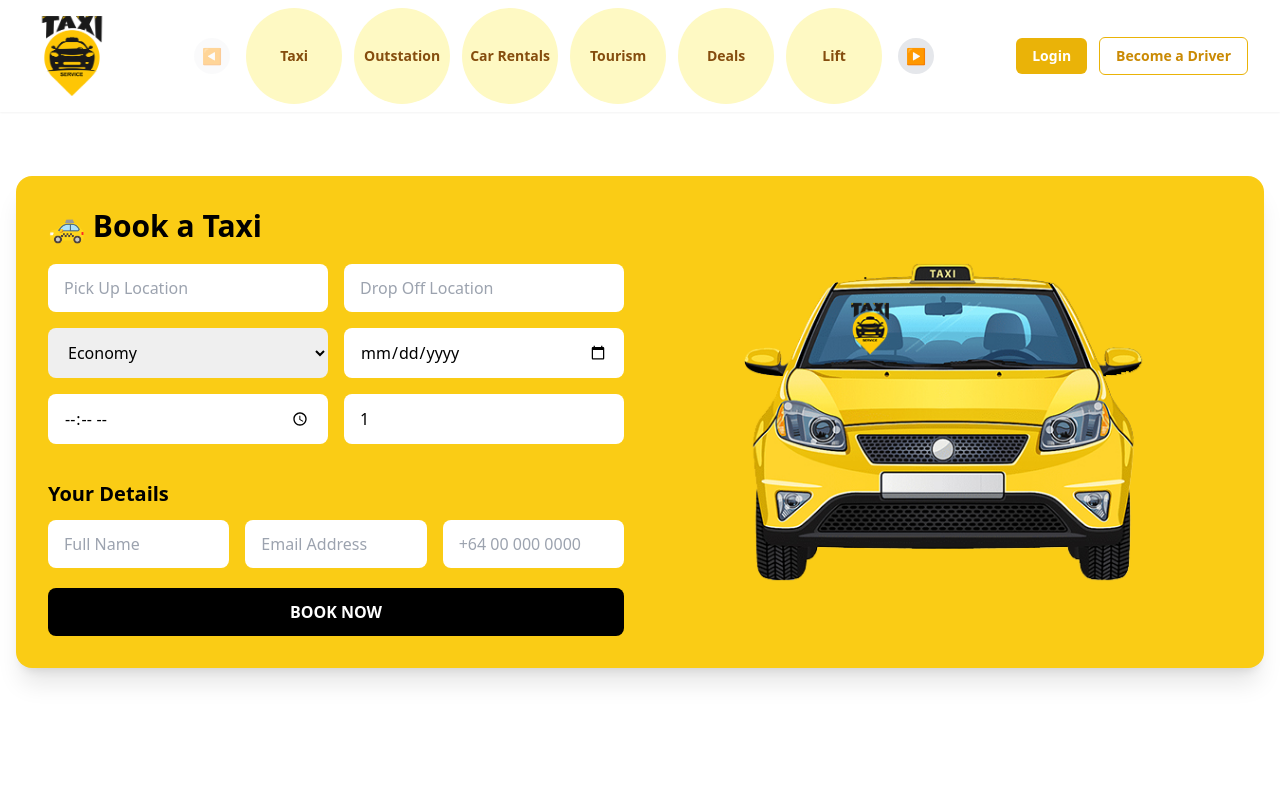
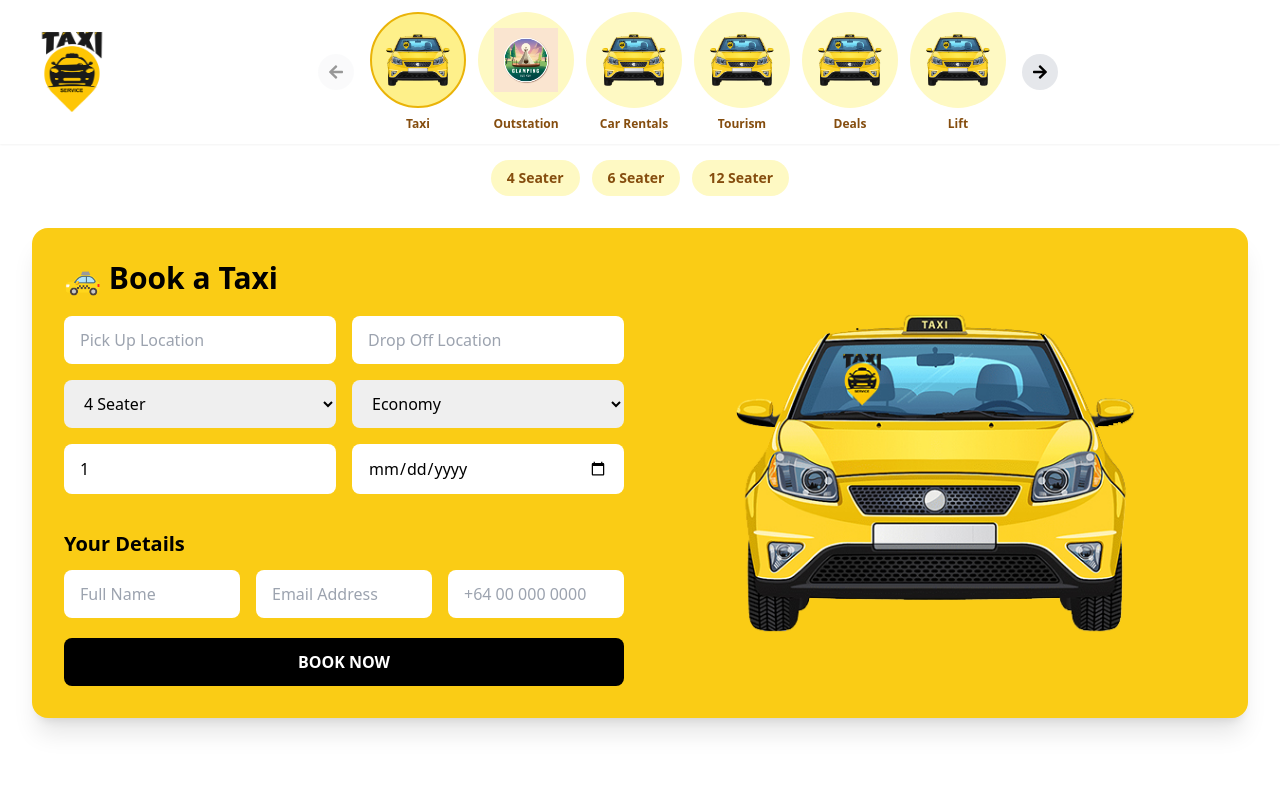
Before and after one commit to PiyushSharma8279/taxiservicenz, a React (Create React App) app: page / in a window 1280 px wide. Shown: the top 800 px of the page. Built offline with nearby package versions, Linux system fonts and the light colour scheme.

Commit message:
adding homeoptioms

```diff
--- a/src/App.js
+++ b/src/App.js
@@ -1,4 +1,4 @@
-import { useState } from 'react';
+
 import { BrowserRouter, Route, Routes } from 'react-router-dom';
 import HomePage from './Pages/HomePage';
 import { Login } from './Components/Home/Login';
--- a/src/Components/Header/Header.js
+++ b/src/Components/Header/Header.js
@@ -1,29 +1,38 @@
 import React, { useState } from "react";
 import { useNavigate } from "react-router-dom";
+import { FaArrowLeft, FaArrowRight } from "react-icons/fa";
 
-const DESKTOP_ITEM = 96; // px
+const DESKTOP_ITEM = 96;
 const GAP = 12;
 const DESKTOP_VISIBLE = 6;
 
 export default function Header({ onServiceChange }) {
   const [currentIndex, setCurrentIndex] = useState(0);
+  const [selectedService, setSelectedService] = useState("taxi");
   const navigate = useNavigate();
 
   const services = [
-    "Taxi",
-    "Outstation",
-    "Car Rentals",
-    "Tourism",
-    "Deals",
-    "Lift",
-    "Explore",
-    "Drivers",
-    "Events",
-    "Ambulance",
-    "Drink Drive",
+    { label: "Taxi", img: "/car.png" },
+    { label: "Outstation", img: "/outstation.jpg" },
+    { label: "Car Rentals", img: "/car.png" },
+    { label: "Tourism", img: "/car.png" },
+    { label: "Deals", img: "/car.png" },
+    { label: "Lift", img: "/car.png" },
+    { label: "Explore", img: "/car.png" },
+    { label: "Drivers", img: "/car.png" },
+    { label: "Events", img: "/car.png" },
+    { label: "Ambulance", img: "/car.png" },
+    { label: "Drink Drive", img: "/car.png" },
   ];
 
   const maxIndex = services.length - DESKTOP_VISIBLE;
+  const translateX = currentIndex * (DESKTOP_ITEM + GAP);
+
+  const handleServiceClick = (label) => {
+    const key = label.toLowerCase().replace(/\s+/g, "");
+    setSelectedService(key);
+    onServiceChange?.(key);
+  };
 
   const next = () => {
     if (currentIndex < maxIndex) setCurrentIndex((i) => i + 1);
@@ -33,54 +42,51 @@ export default function Header({ onServiceChange }) {
     if (currentIndex > 0) setCurrentIndex((i) => i - 1);
   };
 
-  const translateX = currentIndex * (DESKTOP_ITEM + GAP);
+  const isActive = (label) =>
+    selectedService === label.toLowerCase().replace(/\s+/g, "");
 
   return (
     <header className="sticky top-0 z-50 bg-white shadow-sm">
-      <nav className="max-w-7xl mx-auto px-4 sm:px-6 lg:px-8">
-        {/* MAIN CONTAINER */}
-        <div className="flex flex-col lg:flex-row gap-3 py-3 lg:items-center lg:h-28">
+      <nav className="max-w-7xl mx-auto px-4 sm:px-6 lg:px-8 py-4">
+        <div className="flex flex-col lg:flex-row gap-4 py-3 lg:items-center lg:h-28">
 
           {/* LOGO */}
+          <div className="flex justify-center lg:justify-start">
             <img
               src="/TaxiLogo.png"
               alt="Taxi Logo"
               className="h-10 w-16 lg:h-20 lg:w-20 object-contain cursor-pointer"
               onClick={() => navigate("/")}
             />
+          </div>
 
-          {/* MOBILE SERVICES SCROLL */}
-          <div className="flex lg:hidden w-full overflow-x-auto scrollbar-hide gap-3 py-2">
-            {services.map((label) => (
+          {/* MOBILE SERVICES */}
+          <div className="flex lg:hidden w-full overflow-x-auto scrollbar-hide gap-3 py-2 justify-start pl-3">
+            {services.map((service) => (
               <button
-                key={label}
-                onClick={() => onServiceChange?.(label.toLowerCase())}
-                className="flex-shrink-0 h-10 px-4 rounded-full bg-yellow-100
-                           text-xs font-semibold text-yellow-700 hover:bg-yellow-200 transition"
+                key={service.label}
+                onClick={() => handleServiceClick(service.label)}
+                className={`flex-shrink-0 h-16 w-16 rounded-full transition
+                  flex flex-col items-center justify-center
+                  ${
+                    isActive(service.label)
+                      ? "bg-yellow-200 border-2 border-yellow-500"
+                      : "bg-yellow-100 hover:bg-yellow-200"
+                  }`}
               >
-                {label}
+                <img
+                  src={service.img}
+                  alt={service.label}
+                  className="h-6 w-6 object-contain"
+                />
+                <span className="mt-1 text-[10px] font-semibold text-yellow-800 text-center">
+                  {service.label}
+                </span>
               </button>
             ))}
           </div>
 
-          {/* MOBILE AUTH BUTTONS */}
-          <div className="flex lg:hidden w-full gap-2">
-            <button
-              className="flex-1 py-2 bg-yellow-500 text-white rounded-md text-sm font-semibold hover:bg-yellow-600 transition"
-              onClick={() => navigate("/login")}
-            >
-              Login
-            </button>
-
-            <button
-              className="flex-1 py-2 border border-yellow-500 text-yellow-600 rounded-md text-sm font-semibold hover:bg-yellow-50 transition"
-              onClick={() => navigate("/Become-a-driver")}
-            >
-              Become a Driver
-            </button>
-          </div>
-
-          {/* DESKTOP SERVICES CAROUSEL */}
+          {/* DESKTOP SERVICES */}
           <div className="hidden lg:flex items-center justify-center gap-4 flex-1">
 
             <button
@@ -92,7 +98,7 @@ export default function Header({ onServiceChange }) {
                   : "bg-gray-200 hover:bg-gray-300"
                 }`}
             >
-              ◀
+              <FaArrowLeft />
             </button>
 
             <div
@@ -107,17 +113,32 @@ export default function Header({ onServiceChange }) {
                 className="flex gap-3 transition-transform duration-300 ease-out"
                 style={{ transform: `translateX(-${translateX}px)` }}
               >
-                {services.map((label) => (
+                {services.map((service) => (
+                  <div
+                    key={service.label}
+                    className="flex flex-col items-center flex-shrink-0"
+                  >
                     <button
-                    key={label}
-                    onClick={() => onServiceChange?.(label.toLowerCase())}
-                    className="h-24 w-24 flex-shrink-0 rounded-full
-                               bg-yellow-100 text-sm font-semibold
-                               text-yellow-800 hover:bg-yellow-200 transition
-                               flex items-center justify-center"
+                      onClick={() => handleServiceClick(service.label)}
+                      className={`h-24 w-24 rounded-full transition
+                        flex items-center justify-center
+                        ${
+                          isActive(service.label)
+                            ? "bg-yellow-200 border-2 border-yellow-500"
+                            : "bg-yellow-100 hover:bg-yellow-200"
+                        }`}
                     >
-                    {label}
+                      <img
+                        src={service.img}
+                        alt={service.label}
+                        className="h-16 w-16 object-contain"
+                      />
                     </button>
+
+                    <span className="mt-2 text-xs font-semibold text-yellow-800 text-center">
+                      {service.label}
+                    </span>
+                  </div>
                 ))}
               </div>
             </div>
@@ -131,30 +152,12 @@ export default function Header({ onServiceChange }) {
                   : "bg-gray-200 hover:bg-gray-300"
                 }`}
             >
-              ▶
-            </button>
-          </div>
-
-          {/* DESKTOP AUTH BUTTONS */}
-          <div className="hidden lg:flex items-center gap-3 flex-shrink-0">
-            <button
-              className="px-4 py-2 bg-yellow-500 text-white rounded-md text-sm font-semibold hover:bg-yellow-600"
-              onClick={() => navigate("/login")}
-            >
-              Login
-            </button>
-
-            <button
-              className="px-4 py-2 border border-yellow-500 text-yellow-600 rounded-md text-sm font-semibold hover:bg-yellow-50"
-              onClick={() => navigate("/Become-a-driver")}
-            >
-              Become a Driver
+              <FaArrowRight />
             </button>
           </div>
         </div>
       </nav>
 
-      {/* Scrollbar hide */}
       <style jsx>{`
         .scrollbar-hide::-webkit-scrollbar {
           display: none;
--- a/src/Components/Home/Home.js
+++ b/src/Components/Home/Home.js
@@ -1,4 +1,5 @@
-import React, { useState } from 'react';
+import React, { useEffect, useState } from 'react';
+import HomeOptions from './HomeOption';
 
 export default function Home({ selectedService = 'taxi' }) {
     const [formData, setFormData] = useState({
@@ -7,7 +8,11 @@ export default function Home({ selectedService = 'taxi' }) {
         pickupDate: '',
         pickupTime: '',
         passengers: '1',
-        cabType: 'economy'
+        cabType: 'economy',
+        seaterType: '4seater',
+        name: '',
+        email: '',
+        phone: ''
     });
 
     const serviceConfig = {
@@ -70,6 +75,29 @@ export default function Home({ selectedService = 'taxi' }) {
 
     const currentService = serviceConfig[selectedService] || serviceConfig.taxi;
 
+    const seaterOptions = [
+        { value: '4seater', label: '4 Seater' },
+        { value: '6seater', label: '6 Seater' },
+        { value: '8seater', label: '8 Seater' },
+        { value: '10seater', label: '10 Seater' },
+        { value: '12seater', label: '12 Seater' }
+    ];
+
+    const CabType = [
+        { value: 'Economy', label: 'Economy' },
+        { value: 'Comfort', label: 'Comfort' },
+        { value: 'Premium', label: 'Premium' },
+        { value: 'Luxury', label: 'Luxury' },
+        { value: 'Executive', label: 'Executive' }
+    ];
+    const [selectedHomeOption, setSelectedHomeOption] = useState("");
+
+    // Clear selected option when service changes so previous selection doesn't persist
+    useEffect(() => {
+        setSelectedHomeOption("");
+    }, [selectedService]);
+
+
 
     const handleChange = (e) => {
         setFormData({
@@ -83,8 +111,27 @@ export default function Home({ selectedService = 'taxi' }) {
         console.log('Booking submitted:', { service: selectedService, ...formData });
     };
 
+    useEffect(() => {
+        const handler = (e) => {
+            setSelectedHomeOption(e.detail.option);
+        };
+
+        window.addEventListener("home-option-change", handler);
+
+        return () => {
+            window.removeEventListener("home-option-change", handler);
+        };
+    }, []);
+
+
     return (
         <div id="home" className="w-full">
+            <div className="flex justify-center w-full">
+                <div className="max-w-7xl w-full flex justify-center">
+                    <HomeOptions service={selectedService} />
+                </div>
+            </div>
+
             {/* Hero Section */}
             {/* <div className="relative bg-gradient-to-r from-yellow-400 to-yellow-500 text-white py-20 px-4">
                 <div className="max-w-7xl mx-auto">
@@ -96,15 +143,21 @@ export default function Home({ selectedService = 'taxi' }) {
             {/* Booking Form Section */}
             <div id="home" className="w-full">
                 {/* BOOKING FORM */}
-                <div className="bg-white py-16 px-4">
+                <div className="bg-white pb-16 pt-8 px-8">
                     <div className="max-w-7xl mx-auto">
                         <div className="bg-yellow-400 rounded-2xl shadow-xl p-8 grid grid-cols-1 lg:grid-cols-2 gap-8 items-center">
 
                             {/* LEFT: FORM */}
                             <form onSubmit={handleSubmit} className="space-y-5">
                                 <h1 className="text-3xl font-bold mb-4">
-                                    {currentService.title}
+                                    {currentService.title} {selectedHomeOption}
                                 </h1>
+{/*
+                                {selectedHomeOption && (
+                                    <p className="text-sm font-semibold text-black bg-yellow-300 inline-block px-3 py-1 rounded-full">
+                                        Selected: {selectedHomeOption}
+                                    </p>
+                                )} */}
 
                                 {/* RIDE DETAILS */}
                                 <div className="grid grid-cols-1 md:grid-cols-2 gap-4">
@@ -129,15 +182,40 @@ export default function Home({ selectedService = 'taxi' }) {
                                     />
 
                                     <select
-                                        name="cabType"
-                                        value={formData.cabType}
+                                        name="seaterType"
+                                        value={formData.seaterType}
                                         onChange={handleChange}
                                         className="px-4 py-3 rounded-lg outline-none"
                                     >
-                                        <option>Economy</option>
-                                        <option>Comfort</option>
-                                        <option>Premium</option>
+                                        {seaterOptions.map(option => (
+                                            <option key={option.value} value={option.value}>
+                                                {option.label}
+                                            </option>
+                                        ))}
                                     </select>
+                                    <select
+                                        name="CabType"
+                                        value={formData.CabType}
+                                        onChange={handleChange}
+                                        className="px-4 py-3 rounded-lg outline-none"
+                                    >
+                                        {CabType.map(option => (
+                                            <option key={option.value} value={option.value}>
+                                                {option.label}
+                                            </option>
+                                        ))}
+                                    </select>
+
+                                    <input
+                                        type="number"
+                                        name="passengers"
+                                        value={formData.passengers}
+                                        onChange={handleChange}
+                                        required
+                                        className="px-4 py-3 rounded-lg outline-none"
+                                    />
+
+
 
                                     <input
                                         type="date"
@@ -145,24 +223,6 @@ export default function Home({ selectedService = 'taxi' }) {
                                         value={formData.pickupDate}
                                         onChange={handleChange}
                                         required
-                                        className="px-4 py-3 rounded-lg outline-none"
-                                    />
-
-                                    <input
-                                        type="time"
-                                        name="pickupTime"
-                                        value={formData.pickupTime}
-                                        onChange={handleChange}
-                                        required
-                                        className="px-4 py-3 rounded-lg outline-none"
-                                    />
-
-                                    <input
-                                        type="number"
-                                        min="1"
-                                        name="passengers"
-                                        value={formData.passengers}
-                                        onChange={handleChange}
                                         className="px-4 py-3 rounded-lg outline-none"
                                     />
                                 </div>
--- /dev/null
+++ b/src/Components/Home/HomeOption.jsx
@@ -0,0 +1,88 @@
+import React, { useState, useEffect } from "react";
+
+const SERVICE_OPTIONS = {
+    taxi: [
+        { label: "4 Seater" },
+        { label: "6 Seater" },
+        { label: "12 Seater" },
+    ],
+    outstation: [
+        { label: "Taxi" },
+        { label: "Private" },
+    ],
+    carrentals: [
+        { label: "Company" },
+        { label: "Individual" },
+    ],
+    tourism: [
+        { label: "Package" },
+        { label: "Make My Own Package" },
+    ],
+    lift: [
+        { label: "Select City" },
+    ],
+};
+
+export default function HomeOptions({ service }) {
+    const options = SERVICE_OPTIONS[service];
+    const [selectedOption, setSelectedOption] = useState(null);
+
+    // Clear any previously selected option when the service changes
+    useEffect(() => {
+        setSelectedOption(null);
+    }, [service]);
+
+    // ❌ Remove this to avoid default selection
+    // useEffect(() => {
+    //     if (options && options.length > 0) {
+    //         setSelectedOption(options[0].label); // auto-select first
+    //     }
+    // }, [service]);
+
+    if (!service || !options) return null;
+
+    return (
+        <div className="px-4 mt-4 w-full flex justify-center">
+            <div className="flex gap-3 overflow-x-auto scrollbar-hide">
+                {options.map((option) => {
+                    const isActive = selectedOption === option.label;
+
+                    return (
+                        <button
+                            key={option.label}
+                            onClick={() => {
+                                setSelectedOption(option.label);
+
+                                window.dispatchEvent(
+                                    new CustomEvent("home-option-change", {
+                                        detail: {
+                                            service,
+                                            option: option.label
+                                        }
+                                    })
+                                );
+                            }}
+                            className={`px-4 py-2 rounded-full text-sm font-semibold
+                whitespace-nowrap transition
+                ${isActive
+                                    ? "bg-yellow-200 border-2 border-yellow-500 text-yellow-900"
+                                    : "bg-yellow-100 text-yellow-800 hover:bg-yellow-200"
+                                }`}
+                        >
+                            {option.label}
+                        </button>
+                    );
+                })}
+            </div>
+
+            <style jsx>{`
+        .scrollbar-hide::-webkit-scrollbar {
+          display: none;
+        }
+        .scrollbar-hide {
+          scrollbar-width: none;
+        }
+      `}</style>
+        </div>
+    );
+}
```
Also changed, not shown: public/outstation.jpg (added), 1 other file (tests, documents, lock files or other folders). Lines whose indentation alone changed are shown as unchanged.
